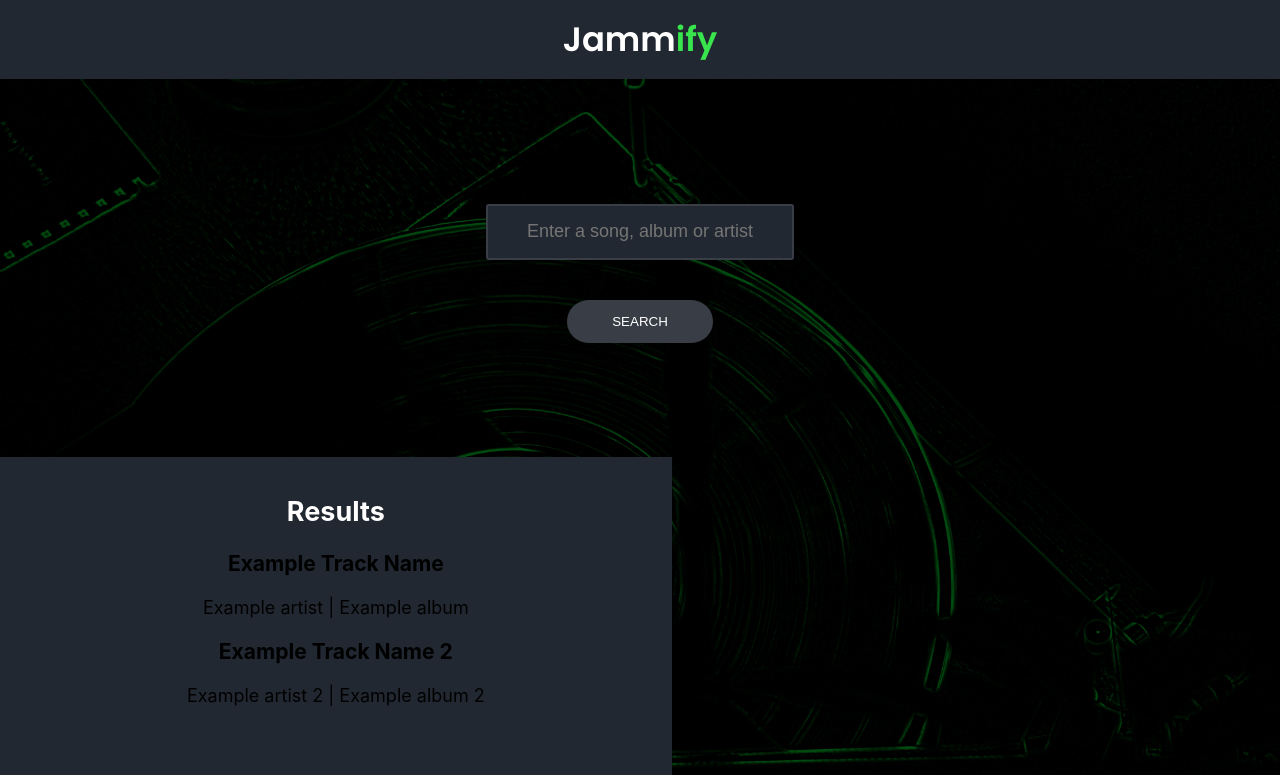
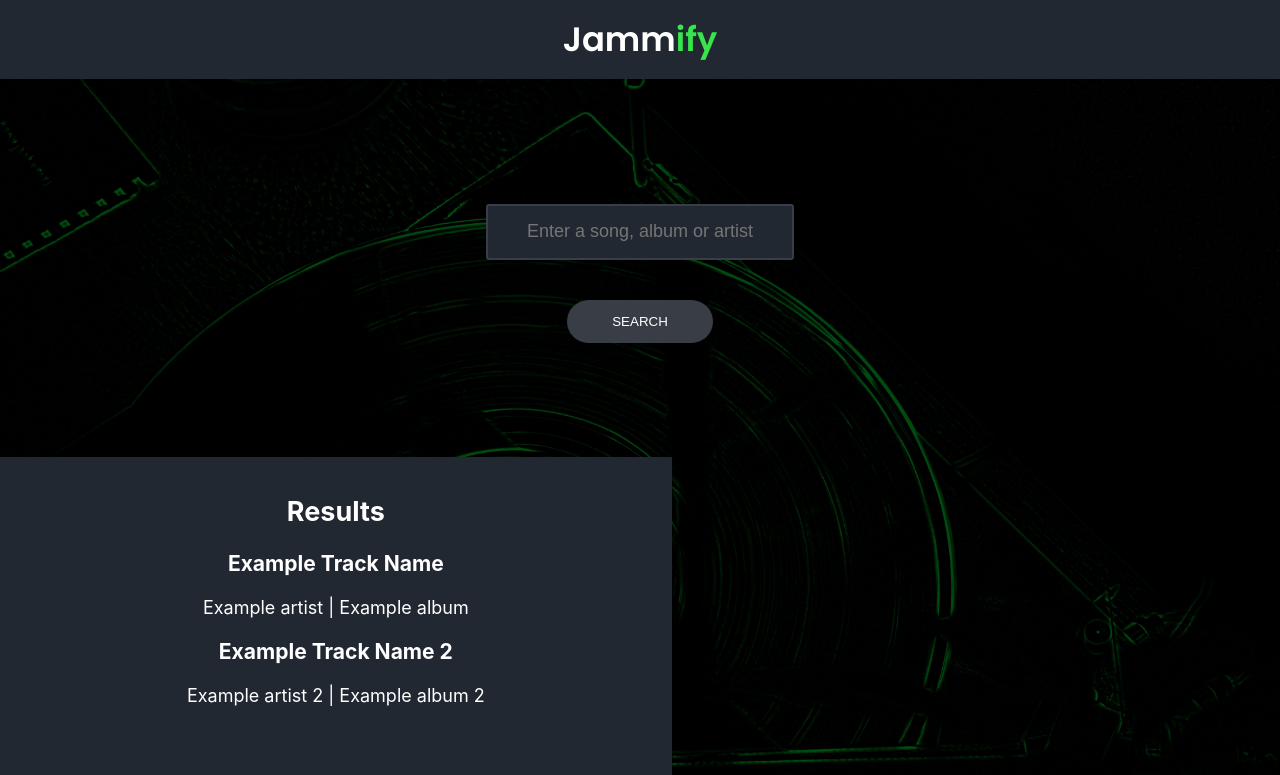
Before and after one commit to aeonclouzeau/jammify, a React (Create React App) app: page / in a window 1280 px wide. Shown: the top 775 px of the page. Built offline with nearby package versions, Linux system fonts and the light colour scheme.

Commit message:
added css for displayed tracks

```diff
--- a/src/Components/App/App.css
+++ b/src/Components/App/App.css
@@ -37,3 +37,11 @@ h1 {
 h2 {
 	color: #fff;
 }
+
+h3 {
+	color: #fff;
+}
+
+p {
+	color: #fff;
+}
```
